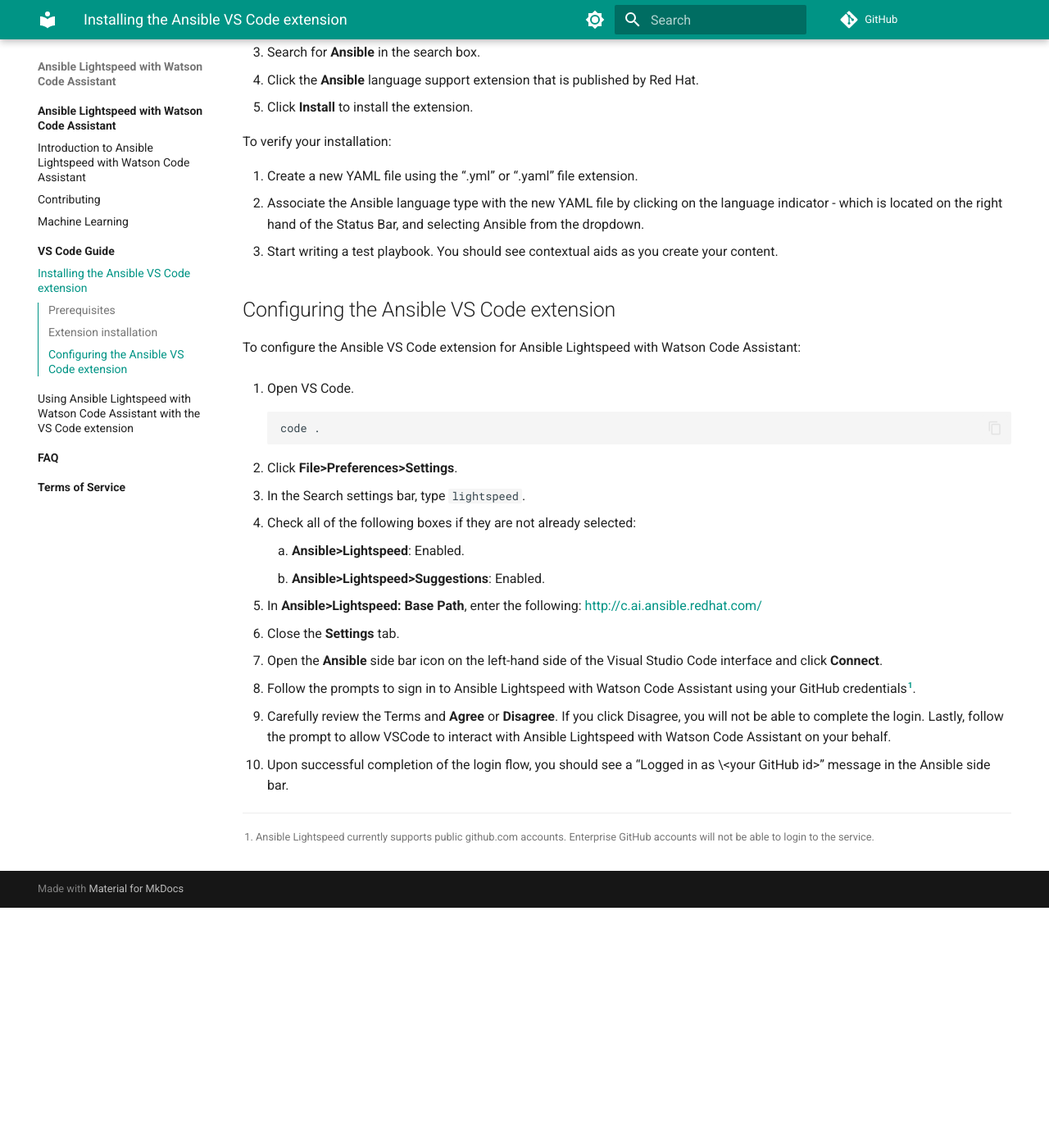
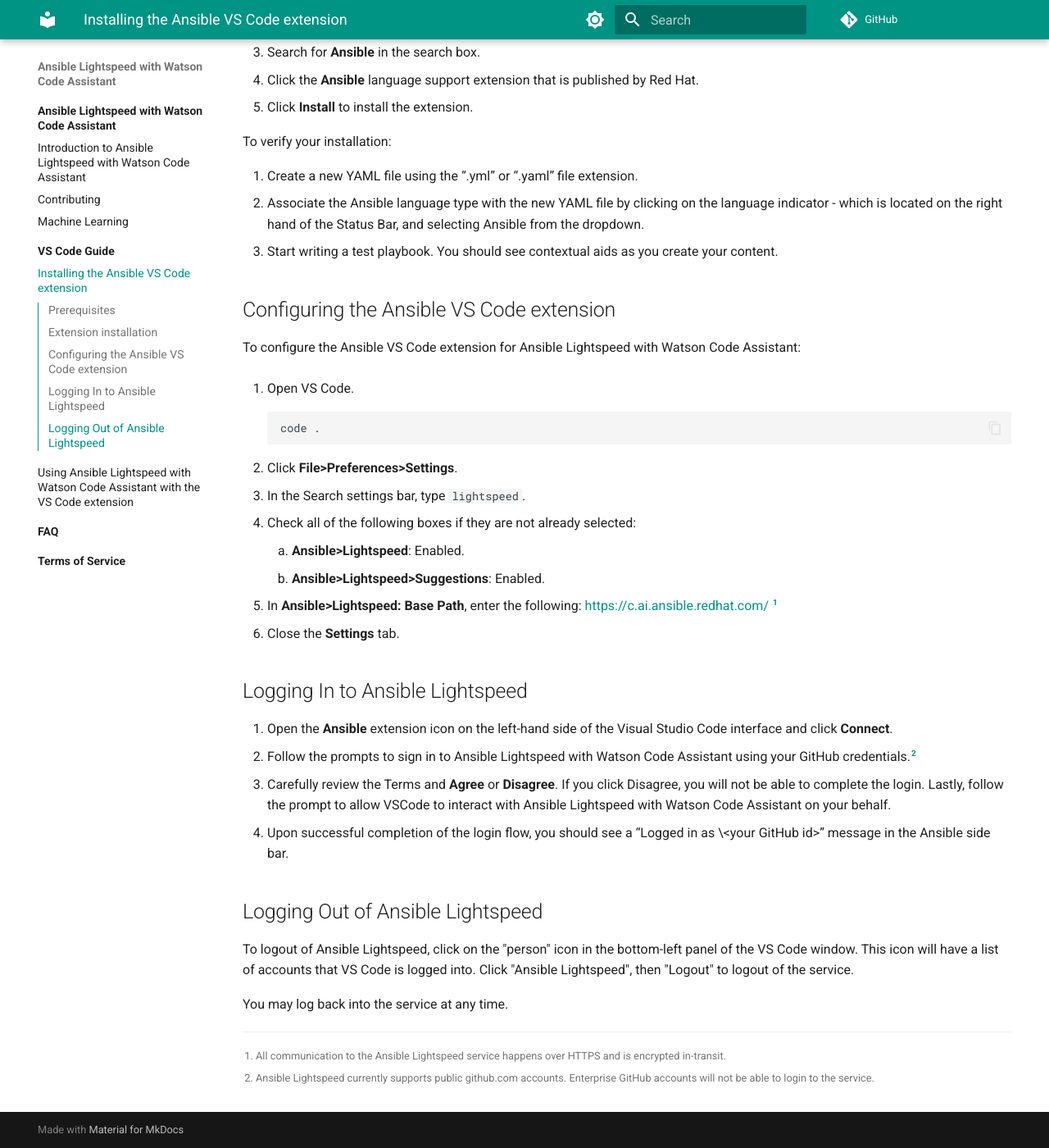
Before and after one commit to ansible/ansible-lightspeed, an MkDocs documentation site: the page built from docs/vscode_guide/installing_vs.md, in a window 1280 px wide and 1400 px high, scrolled down 560 px. Shown: the whole window at 82% size. Built offline with MkDocs 1.6.1 and Material for MkDocs 9.7.7, drawn with Linux system fonts in a browser that asks for light colours; comment, search, counter and statistics services are not loaded; before the commit the page ends 1667 px from its top, so only the background shows below that.

```diff
--- /dev/null
+++ b/.pre-commit-config.yaml
@@ -0,0 +1,6 @@
+---
+repos:
+-   repo: https://github.com/igorshubovych/markdownlint-cli.git
+    rev: v0.35.0
+    hooks:
+      - id: markdownlint
--- a/docs/vscode_guide/installing_vs.md
+++ b/docs/vscode_guide/installing_vs.md
@@ -43,14 +43,24 @@ To configure the Ansible VS Code extension for Ansible Lightspeed with Watson Co
 4. Check all of the following boxes if they are not already selected:
     1. **Ansible>Lightspeed**: Enabled.
     2. **Ansible>Lightspeed>Suggestions**: Enabled.
-5. In **Ansible>Lightspeed: Base Path**, enter the following: [http://c.ai.ansible.redhat.com/][base-path]
+5. In **Ansible>Lightspeed: Base Path**, enter the following: [https://c.ai.ansible.redhat.com/][base-path] [^1]
 6. Close the **Settings** tab.
-7. Open the **Ansible** side bar icon on the left-hand side of the Visual Studio Code interface and click **Connect**.
-8. Follow the prompts to sign in to Ansible Lightspeed with Watson Code Assistant using your GitHub credentials[^1].
-9. Carefully review the Terms and **Agree** or **Disagree**. If you click Disagree, you will not be able to complete the login. Lastly, follow the prompt to allow VSCode to interact with Ansible Lightspeed with Watson Code Assistant on your behalf.
-10. Upon successful completion of the login flow, you should see a “Logged in as \<your GitHub id\>” message in the Ansible side bar.
 
-[^1]: Ansible Lightspeed currently supports public github.com accounts. Enterprise GitHub accounts will not be able to login to the service.
+## Logging In to Ansible Lightspeed
+
+1. Open the **Ansible** extension icon on the left-hand side of the Visual Studio Code interface and click **Connect**.
+2. Follow the prompts to sign in to Ansible Lightspeed with Watson Code Assistant using your GitHub credentials.[^2]
+3. Carefully review the Terms and **Agree** or **Disagree**. If you click Disagree, you will not be able to complete the login. Lastly, follow the prompt to allow VSCode to interact with Ansible Lightspeed with Watson Code Assistant on your behalf.
+4. Upon successful completion of the login flow, you should see a “Logged in as \<your GitHub id\>” message in the Ansible side bar.
+
+## Logging Out of Ansible Lightspeed
+
+To logout of Ansible Lightspeed, click on the "person" icon in the bottom-left panel of the VS Code window.  This icon will have a list of accounts that VS Code is logged into.  Click "Ansible Lightspeed", then "Logout" to logout of the service.
+
+You may log back into the service at any time.
+
+[^1]: All communication to the Ansible Lightspeed service happens over HTTPS and is encrypted in-transit.
+[^2]: Ansible Lightspeed currently supports public github.com accounts. Enterprise GitHub accounts will not be able to login to the service.
 
 [vs-code]: https://code.visualstudio.com/
-[base-path]: http://c.ai.ansible.redhat.com/
+[base-path]: https://c.ai.ansible.redhat.com/
```
Also changed, not shown: docs/faq/index.md (+17 -5 lines), docs/introduction.md (+13 -11 lines).
